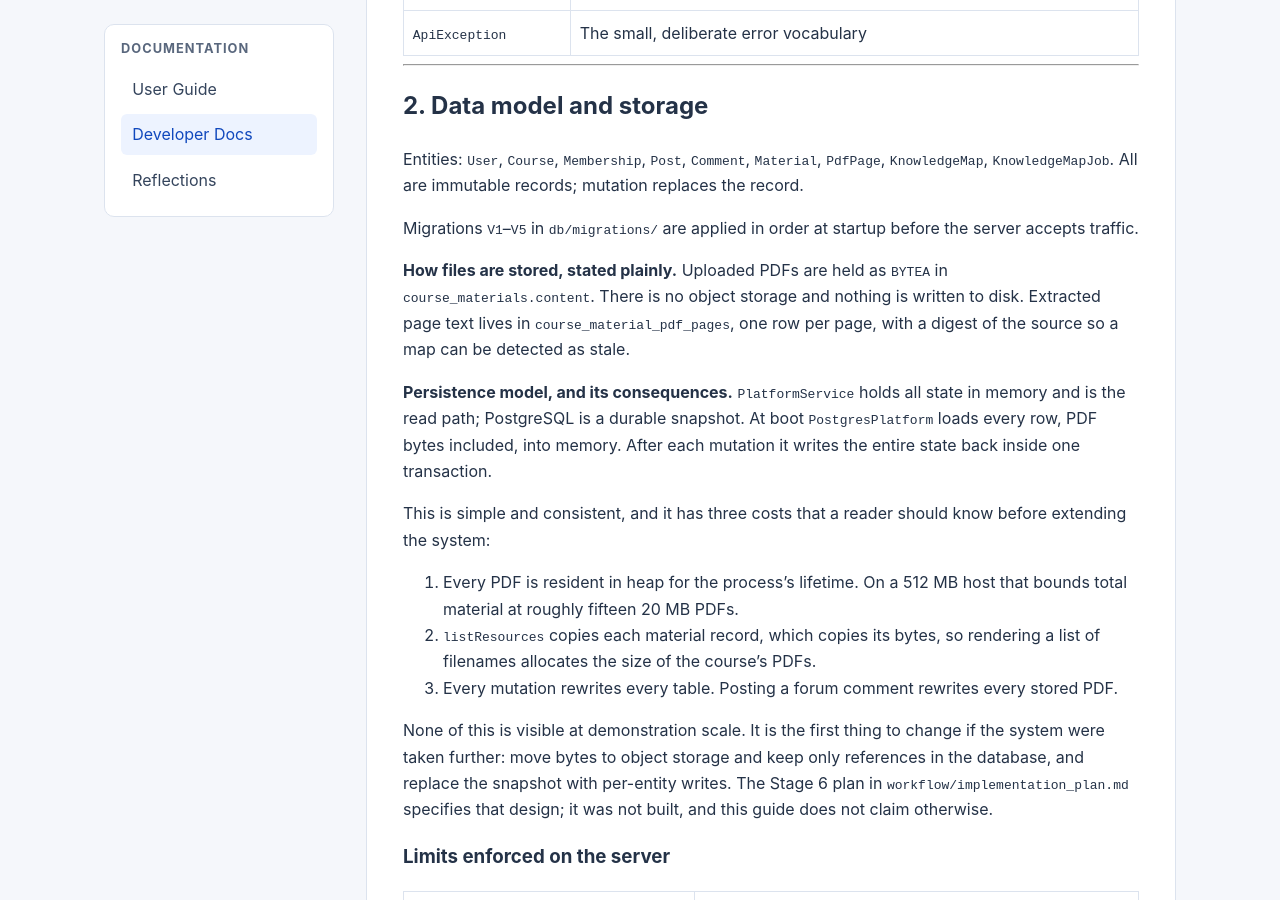
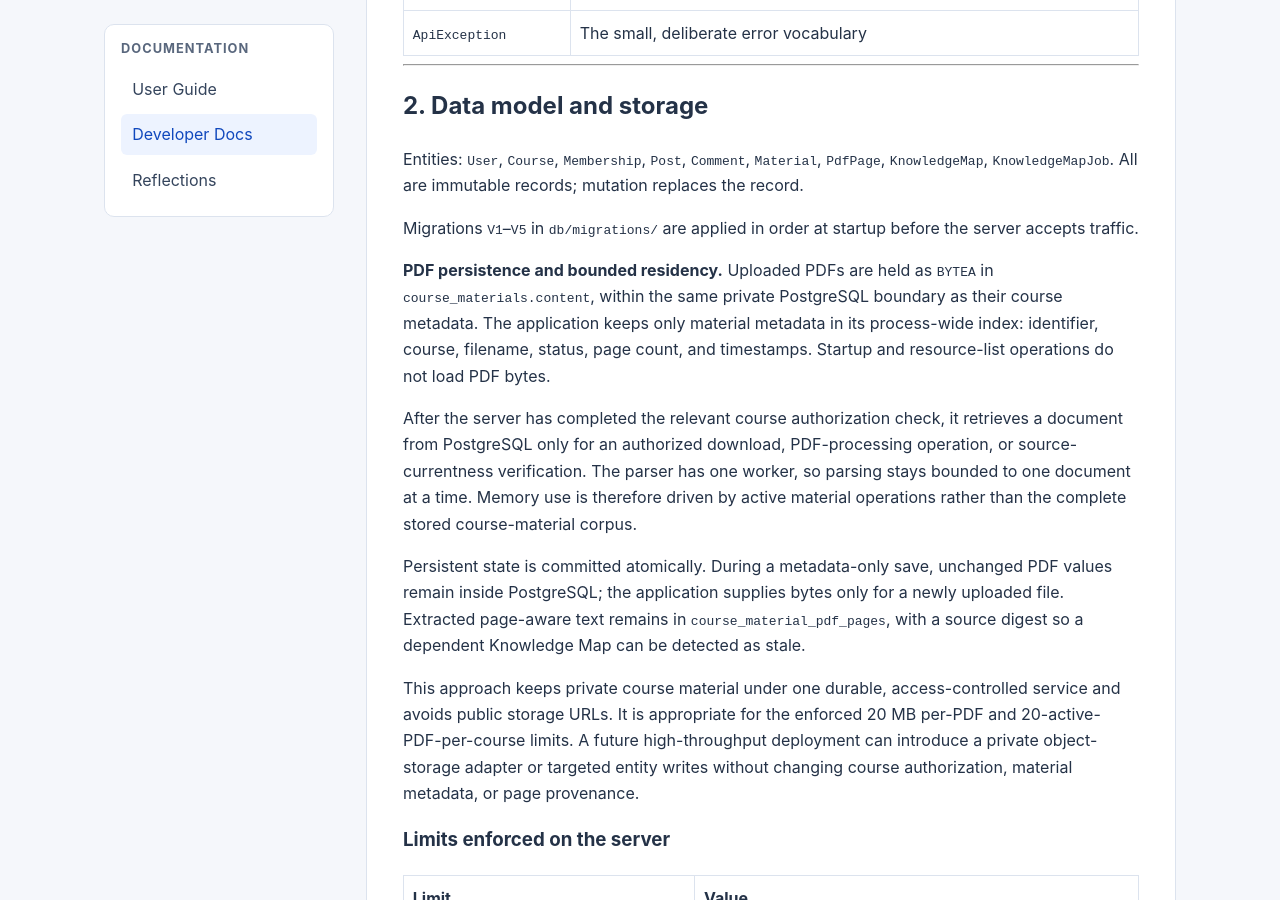
Before and after one commit to CS3227-2610-MP3-OfficeHours/CS3227-2610-MP3, a Jekyll site: the page built from docs/DeveloperGuide.md, in a window 1280 px wide and 900 px high, scrolled down 2335 px. Built offline with Jekyll 4.4.1, drawn with Linux system fonts in a browser that asks for light colours.

Commit message:
fix: load PostgreSQL PDF bytes on demand
Changes:
- Keep PDF metadata in the process index and retrieve BYTEA content only when needed.
- Preserve unchanged PDF values during snapshot persistence and document the storage boundary.

Verification:
- javac --release 25 --add-modules jdk.httpserver compilation passed.

```diff
--- a/docs/DeveloperGuide.md
+++ b/docs/DeveloperGuide.md
@@ -88,31 +88,31 @@ mutation replaces the record.
 Migrations `V1`–`V5` in `db/migrations/` are applied in order at startup before
 the server accepts traffic.
 
-**How files are stored, stated plainly.** Uploaded PDFs are held as `BYTEA` in
-`course_materials.content`. There is no object storage and nothing is written
-to disk. Extracted page text lives in `course_material_pdf_pages`, one row per
-page, with a digest of the source so a map can be detected as stale.
+**PDF persistence and bounded residency.** Uploaded PDFs are held as `BYTEA` in
+`course_materials.content`, within the same private PostgreSQL boundary as
+their course metadata. The application keeps only material metadata in its
+process-wide index: identifier, course, filename, status, page count, and
+timestamps. Startup and resource-list operations do not load PDF bytes.
 
-**Persistence model, and its consequences.** `PlatformService` holds all state
-in memory and is the read path; PostgreSQL is a durable snapshot. At boot
-`PostgresPlatform` loads every row, PDF bytes included, into memory. After each
-mutation it writes the entire state back inside one transaction.
+After the server has completed the relevant course authorization check, it
+retrieves a document from PostgreSQL only for an authorized download,
+PDF-processing operation, or source-currentness verification. The parser has
+one worker, so parsing stays bounded to one document at a time. Memory use is
+therefore driven by active material operations rather than the complete stored
+course-material corpus.
 
-This is simple and consistent, and it has three costs that a reader should know
-before extending the system:
+Persistent state is committed atomically. During a metadata-only save,
+unchanged PDF values remain inside PostgreSQL; the application supplies bytes
+only for a newly uploaded file. Extracted page-aware text remains in
+`course_material_pdf_pages`, with a source digest so a dependent Knowledge Map
+can be detected as stale.
 
-1. Every PDF is resident in heap for the process's lifetime. On a 512 MB host
-   that bounds total material at roughly fifteen 20 MB PDFs.
-2. `listResources` copies each material record, which copies its bytes, so
-   rendering a list of filenames allocates the size of the course's PDFs.
-3. Every mutation rewrites every table. Posting a forum comment rewrites every
-   stored PDF.
-
-None of this is visible at demonstration scale. It is the first thing to change
-if the system were taken further: move bytes to object storage and keep only
-references in the database, and replace the snapshot with per-entity writes.
-The Stage 6 plan in `workflow/implementation_plan.md` specifies that design; it
-was not built, and this guide does not claim otherwise.
+This approach keeps private course material under one durable,
+access-controlled service and avoids public storage URLs. It is appropriate for
+the enforced 20 MB per-PDF and 20-active-PDF-per-course limits. A future
+high-throughput deployment can introduce a private object-storage adapter or
+targeted entity writes without changing course authorization, material metadata,
+or page provenance.
 
 ### Limits enforced on the server
 
```
Also changed, not shown: 2 other files.
